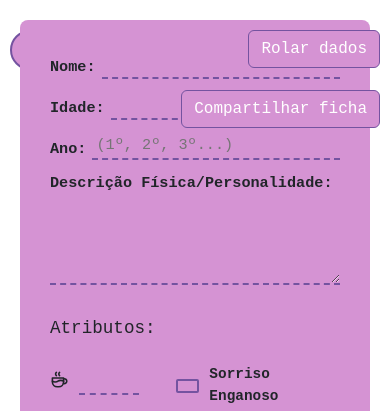
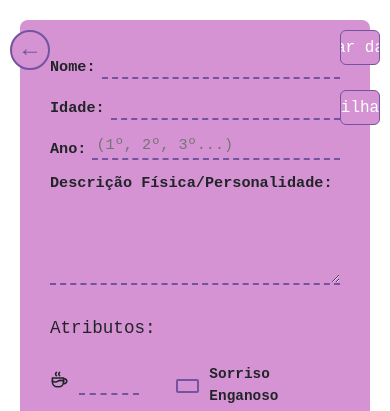
Before and after one commit to Bit-whiteBunny/ama, a PHP site: page /fichaGato/fichaExemp.html in a window 390 px wide. Shown: the top 411 px of the page. Run offline with PHP 8.4, Linux system fonts and the light colour scheme.

Commit message:
Update aparenceFichaExemp.css

```diff
--- a/fichaGato/aparenceFichaExemp.css
+++ b/fichaGato/aparenceFichaExemp.css
@@ -3,6 +3,40 @@
     --text-color: #7453a0;
     --line-color: #7453a0;
     --font-family: 'Courier New', Courier, monospace;
+}
+
+@media (max-width: 900px) {
+  #rolar span,
+  #compartilhar span {
+    display: none;
+  }
+  #rolar,
+  #compartilhar {
+    position: fixed;
+    width: 40px;
+    height: 35px;
+    padding: 0;
+    margin: 5px;
+
+    display: flex;
+    align-items: center;
+    justify-content: center;
+
+    /* Evita que texto grande quebre o tamanho do retângulo */
+    overflow: hidden;
+    text-overflow: ellipsis;
+    white-space: nowrap;
+  }
+
+  #rolar {
+    top: 10px;
+    right: 10px;
+  }
+
+  #compartilhar {
+    top: 55px; /* Ajustado para não sobrepor o botão #rolar */
+    right: 10px;
+  }
 }
 
 .dado {
@@ -72,6 +106,7 @@
     border: none;
     background-color: transparent;
     cursor: pointer;
+    z-index: 999;
 }
 
 #voltar .ivoltar {
```
